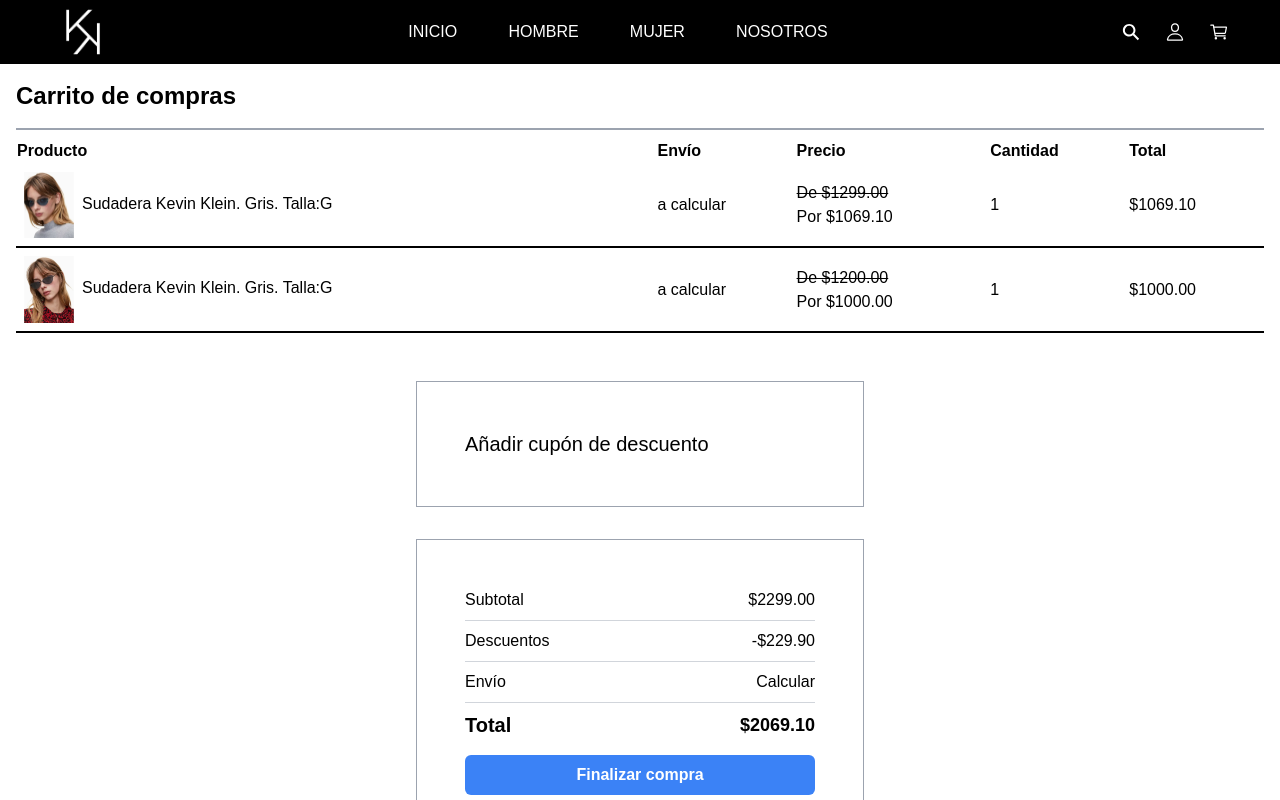
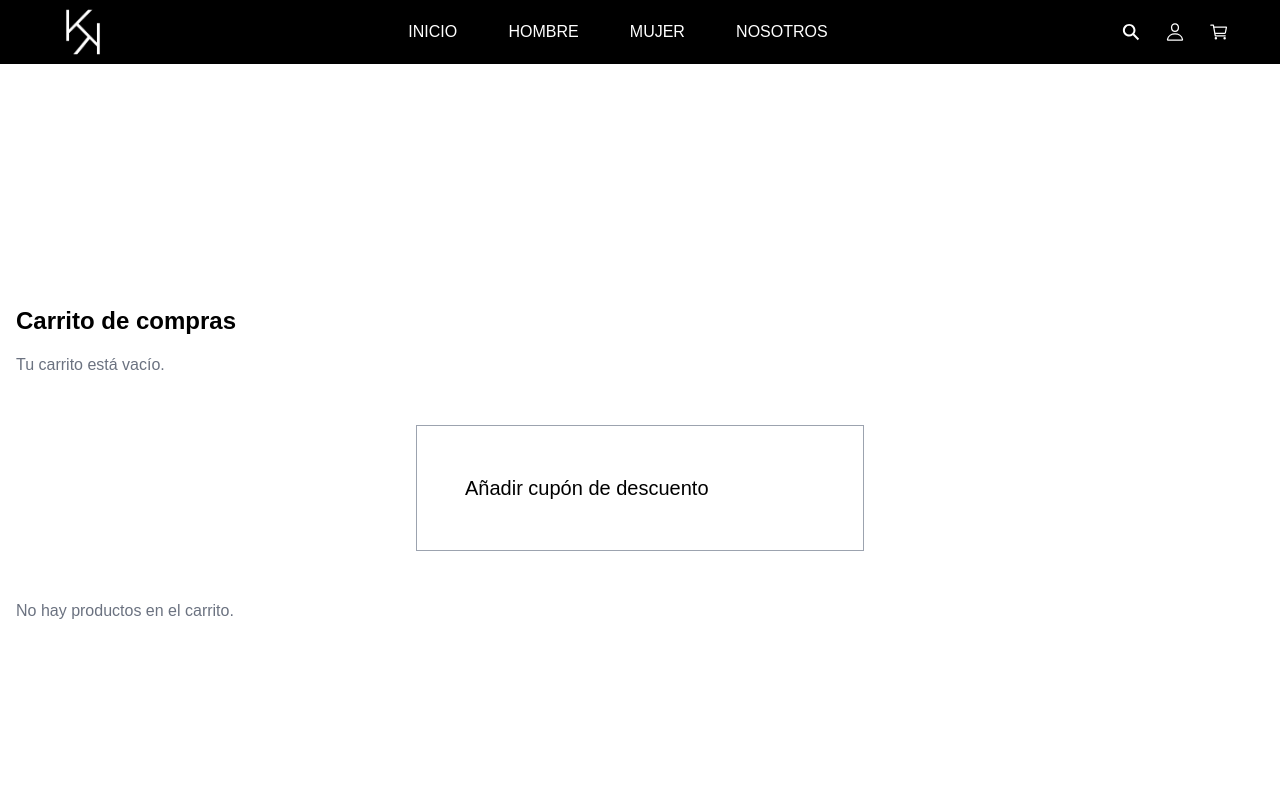
Before and after one commit to Pxnque/kevinklein, a Next.js app: page /ShoppingCart in a window 1280 px wide. Shown: the top 800 px of the page. Built offline with nearby package versions, Linux system fonts and the light colour scheme.

Commit message:
shopping cart

```diff
--- a/src/app/ShoppingCart/page.tsx
+++ b/src/app/ShoppingCart/page.tsx
@@ -2,12 +2,12 @@
 import React, { useState } from 'react'
 import Navbar from '../components/Navbar/Navbar'
 import Footer from '../components/Footer/Footer'
-import ShoppingCart from '../components/ShoppingCart/ShoppingCart'
+import CartItems from '../components/CartItems/CartItems'
 import CheckoutSummary from '../components/CheckoutSummary/CheckoutSummary'
 import Slider from '../components/Slider/Slider'
 
+const ShoppingCart: React.FC = () => {
 
-const page = () => {
     return (
         <>
             <div className='bg-white text-black'>
@@ -18,8 +18,10 @@ const page = () => {
 
 
                 <main className="min-h-screen flex flex-col items-center justify-center space-y-8">
-                    <ShoppingCart />
-                    <div className="container mx-auto p-12 border border-gray-400 max-w-md justify-center content-center text-xl"><p> Añadir cupón de descuento </p></div>
+                    <CartItems />
+                    <div className="container mx-auto p-12 border border-gray-400 max-w-md justify-center content-center text-xl">
+                        <p> Añadir cupón de descuento </p>
+                    </div>
                     <CheckoutSummary />
                 </main>
                 <Slider />
@@ -30,4 +32,4 @@ const page = () => {
     )
 }
 
-export default page
+export default ShoppingCart
--- a/src/app/components/Card/ProductCard.tsx
+++ b/src/app/components/Card/ProductCard.tsx
@@ -2,6 +2,7 @@ import React from 'react';
 import Image from 'next/image';
 import { FaShoppingCart, FaHeart, FaEye, FaExchangeAlt } from 'react-icons/fa';
 import default_img from '@/app/public/img/glasses.png';
+import { useRouter } from 'next/navigation';
 
 // Tipo para un producto
 interface Producto {
@@ -19,7 +20,34 @@ interface ProductCardProps {
 }
 
 const ProductCard: React.FC<ProductCardProps> = ({ productData, rating = 0 }) => {
+  const router = useRouter();
   const { id, nombre, url, precio, descuento } = productData;
+
+  const handleAddToCart = () => {
+    const existingCart = localStorage.getItem('cart');
+    const cartItems = existingCart ? JSON.parse(existingCart) : [];
+    const productIndex = cartItems.findIndex((item: any) => item.product === productData.nombre);
+
+    if (productIndex >= 0) {
+      // Incrementar cantidad y recalcular total
+      cartItems[productIndex].quantity += 1;
+    } else {
+      // Agregar nuevo producto
+      const newItem = {
+        product: productData.nombre,
+        img: productData.url,
+        shipping: 'a calcular',
+        originalPrice: productData.precio,
+        discountedPrice: productData.precio * (1 - productData.descuento),
+        quantity: 1,
+      };
+      cartItems.push(newItem);
+    }
+
+    localStorage.setItem('cart', JSON.stringify(cartItems));
+    router.push('/ShoppingCart');
+  };
+
 
   // Renderizar estrellas según el rating
   const renderStars = (rating: number) => {
@@ -77,7 +105,10 @@ const ProductCard: React.FC<ProductCardProps> = ({ productData, rating = 0 }) =>
 
         {/* Botones de acción */}
         <div className="flex justify-start my-8">
-          <button className="mx-2 p-2 text-gray-700 hover:text-white hover:bg-gray-200 rounded transition duration-300 border border-black">
+          <button
+            onClick={handleAddToCart}
+            className="mx-2 p-2 text-gray-700 hover:text-white hover:bg-gray-200 rounded transition duration-300 border border-black"
+          >
             <FaShoppingCart />
           </button>
           <button className="mx-2 p-2 text-red-600 hover:text-white hover:bg-red-600 rounded transition duration-300 border border-black">
--- /dev/null
+++ b/src/app/components/CartItems/CartItems.tsx
@@ -0,0 +1,117 @@
+"use client";
+import React, { useEffect, useState } from 'react';
+import Image from 'next/image';
+
+const CartItems = () => {
+	const [items, setItems] = useState<any[]>([]); // Estado para los productos del carrito
+
+	// Cargar datos del carrito desde localStorage
+	useEffect(() => {
+		const cartItems = localStorage.getItem('cart');
+		if (cartItems) {
+			setItems(JSON.parse(cartItems));
+		}
+	}, []);
+
+	// Guardar el carrito actualizado en localStorage
+	const updateCart = (updatedItems: any[]) => {
+		setItems(updatedItems);
+		localStorage.setItem('cart', JSON.stringify(updatedItems));
+	};
+
+	// Incrementar cantidad
+	const incrementQuantity = (index: number) => {
+		const updatedItems = [...items];
+		updatedItems[index].quantity += 1;
+		updateCart(updatedItems);
+	};
+
+	// Decrementar cantidad
+	const decrementQuantity = (index: number) => {
+		const updatedItems = [...items];
+		if (updatedItems[index].quantity > 1) {
+			updatedItems[index].quantity -= 1;
+			updateCart(updatedItems);
+		} else {
+			// Si la cantidad es 1, elimina el producto
+			removeItem(index);
+		}
+	};
+
+	// Eliminar producto
+	const removeItem = (index: number) => {
+		const updatedItems = items.filter((_, i) => i !== index);
+		updateCart(updatedItems);
+	};
+
+	// Verificar si el carrito está vacío
+	if (items.length === 0) {
+		return (
+			<div className="container mx-auto p-4">
+				<h1 className="text-2xl font-bold mb-4">Carrito de compras</h1>
+				<p className="text-gray-500">Tu carrito está vacío.</p>
+			</div>
+		);
+	}
+
+	return (
+		<div className="container mx-auto p-4">
+			<h1 className="text-2xl font-bold mb-4">Carrito de compras</h1>
+			<hr className="w-full border border-gray-400 my-2" />
+			<table className="w-full text-left table-auto">
+				<thead>
+					<tr className="font-semibold">
+						<th>Producto</th>
+						<th>Envío</th>
+						<th>Precio</th>
+						<th>Cantidad</th>
+						<th>Total</th>
+						<th>Acciones</th>
+					</tr>
+				</thead>
+				<tbody>
+					{items.map((item, index) => (
+						<tr key={index} className="mt-4 border-b-2 border-black">
+							<td className="p-2">
+								<Image src={item.img} alt={item.product} width={50} height={50} className="inline-block mr-2" />
+								{item.product}
+							</td>
+							<td>{item.shipping}</td>
+							<td>
+								<p className="line-through">De ${(item.originalPrice*1).toFixed(2)}</p> Por ${(item.discountedPrice*1).toFixed(2)}
+							</td>
+							<td>
+								<div className="flex items-center">
+									<button
+										className="px-2 py-1 text-sm bg-gray-200 hover:bg-gray-300 rounded"
+										onClick={() => decrementQuantity(index)}
+									>
+										-
+									</button>
+									<span className="px-4">{item.quantity}</span>
+									<button
+										className="px-2 py-1 text-sm bg-gray-200 hover:bg-gray-300 rounded"
+										onClick={() => incrementQuantity(index)}
+									>
+										+
+									</button>
+								</div>
+							</td>
+							<td>${(item.quantity*item.discountedPrice).toFixed(2)}</td>
+							<td>
+								<button
+									className="px-4 py-2 text-sm text-white bg-red-500 hover:bg-red-600 rounded"
+									onClick={() => removeItem(index)}
+								>
+									Eliminar
+								</button>
+							</td>
+						</tr>
+					))}
+				</tbody>
+			</table>
+		</div>
+	);
+};
+
+export default CartItems;
--- a/src/app/components/CheckoutSummary/CheckoutSummary.tsx
+++ b/src/app/components/CheckoutSummary/CheckoutSummary.tsx
@@ -1,11 +1,43 @@
-// components/CheckoutSummary.js
-import React from 'react';
+"use client";
+import React, { useEffect, useState } from 'react';
 
 const CheckoutSummary = () => {
-  const subtotal = 2299.00;
-  const discounts = 229.90;
+  const [items, setItems] = useState<any[]>([]); // Estado para almacenar los productos del carrito
+  const [subtotal, setSubtotal] = useState<number>(0);
+  const [discounts, setDiscounts] = useState<number>(0);
   const shipping = "Calcular";
-  const total = subtotal - discounts;
+
+  // Cargar datos del carrito y calcular subtotal y descuentos
+  useEffect(() => {
+    const cartItems = localStorage.getItem('cart');
+    if (cartItems) {
+      const parsedItems = JSON.parse(cartItems);
+      setItems(parsedItems);
+
+      // Calcular subtotal y descuentos
+      const calculatedSubtotal = parsedItems.reduce(
+        (sum: number, item: any) => sum + item.quantity * item.originalPrice,
+        0
+      );
+      const calculatedDiscounts = parsedItems.reduce(
+        (sum: number, item: any) => sum + item.quantity * (item.originalPrice - item.discountedPrice),
+        0
+      );
+
+      setSubtotal(calculatedSubtotal);
+      setDiscounts(calculatedDiscounts);
+    }
+  }, []);
+
+  const total = subtotal - discounts; // Calcular el total
+
+  if (items.length === 0) {
+    return (
+      <div className="container mx-auto p-4">
+        <p className="text-gray-500">No hay productos en el carrito.</p>
+      </div>
+    );
+  }
 
   return (
     <div className="container mx-auto p-12 border border-gray-400 max-w-md">
@@ -28,8 +60,12 @@ const CheckoutSummary = () => {
         <span className="font-semibold text-xl">Total</span>
         <span className="float-right text-lg font-bold">${total.toFixed(2)}</span>
       </div>
-      <button className="w-full bg-blue-500 text-white font-semibold py-2 rounded-md hover:bg-blue-600">Finalizar compra</button>
-      <button className="w-full mt-2 bg-gray-200 text-gray-700 font-semibold py-2 rounded-md hover:bg-gray-300">Elegir más productos</button>
+      <button className="w-full bg-blue-500 text-white font-semibold py-2 rounded-md hover:bg-blue-600">
+        Finalizar compra
+      </button>
+      <button className="w-full mt-2 bg-gray-200 text-gray-700 font-semibold py-2 rounded-md hover:bg-gray-300">
+        <a href="/Homepage">Elegir más productos</a>
+      </button>
     </div>
   );
 };
--- a/src/app/components/ShoppingCart/ShoppingCart.tsx
+++ /dev/null
@@ -1,64 +0,0 @@
-// components/ShoppingCart.js
-import React from 'react';
-import Image from 'next/image';
-import imgCart from '@/app/public/img/glasses.png';
-import imgCart2 from '@/app/public/img/red_glasses.png';
-
-const ShoppingCart = () => {
-    const items = [
-        {
-            product: 'Sudadera Kevin Klein. Gris. Talla:G',
-            img: imgCart,
-            shipping: 'a calcular',
-            originalPrice: 1299.00,
-            discountedPrice: 1069.10,
-            quantity: 1,
-            total: 1069.10
-        },
-        {
-            product: 'Sudadera Kevin Klein. Gris. Talla:G',
-            img: imgCart2,
-            shipping: 'a calcular',
-            originalPrice: 1200.00,
-            discountedPrice: 1000.00,
-            quantity: 1,
-            total: 1000.00
-        }
-    ];
-
-    return (
-        <div className="container mx-auto p-4">
-            <h1 className="text-2xl font-bold mb-4">Carrito de compras</h1>
-            <hr className="w-full border border-gray-400 my-2" />
-            <table className="w-full text-left table-auto">
-                <thead>
-                    <tr className='font-semibold'>
-                        <th>Producto</th>
-                        <th>Envío</th>
-                        <th>Precio</th>
-                        <th>Cantidad</th>
-                        <th>Total</th>
-                    </tr>
-                </thead>
-                <tbody>
-                    {items.map((item, index) => (
-                        <tr key={index} className='mt-4 border-b-2 border-black'>
-                            <td className="p-2"> <Image src={item.img} alt={item.product} width={50} height={50} className="inline-block mr-2" />
-                                {item.product}
-                            </td>
-                            <td>{item.shipping}</td>
-                            <td>
-                                <p className='line-through'>De ${item.originalPrice.toFixed(2)}</p> Por ${item.discountedPrice.toFixed(2)}
-                            </td>
-                            <td>{item.quantity}</td>
-                            <td>${item.total.toFixed(2)}</td>
-
-                        </tr>
-                    ))}
-                </tbody>
-            </table>
-        </div>
-    );
-};
-
-export default ShoppingCart;
```
